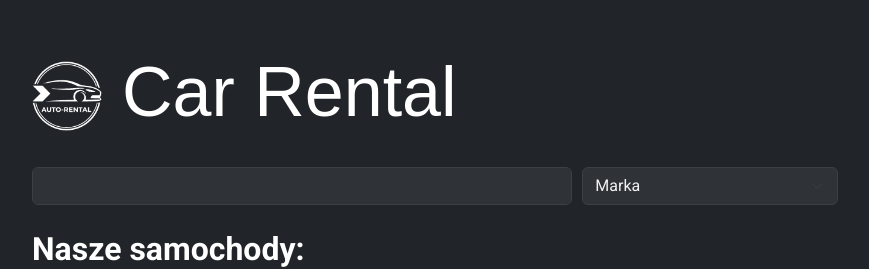
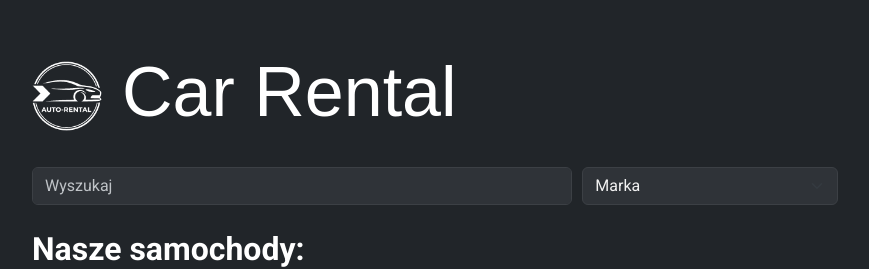
Before and after one commit to DanielNecka/appFrontInternships, an Angular app: page /main-cars in a window 1280 px wide. Shown: the top 269 px of the page, without its empty margins (32-901 px from the left). Built offline with nearby package versions, Linux system fonts and the light colour scheme; no server answers; a web font is replaced by a local one.

Commit message:
feat: add placeholder text to search input in main cars form

```diff
--- a/src/app/cars/main-cars/main-cars.html
+++ b/src/app/cars/main-cars/main-cars.html
@@ -1,7 +1,7 @@
 <section>
   <form class="searchForm">
     <input name="searchText" #searchText="ngModel" class="form-control searchBox" [(ngModel)]="searchForm.search" required
-      pattern="^[A-ź\s0-9-]{2,20}$" autocomplete="off" (keyup)="searchCars()">
+      pattern="^[A-ź\s0-9-]{2,20}$" autocomplete="off" placeholder="Wyszukaj" (keyup)="searchCars()">
 
       <select class="form-select searchSelect" name="column" #searchText="ngModel" [(ngModel)]="searchForm.column" required>
         <option value="brand">Marka</option>
```
